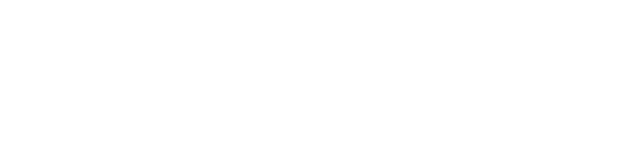
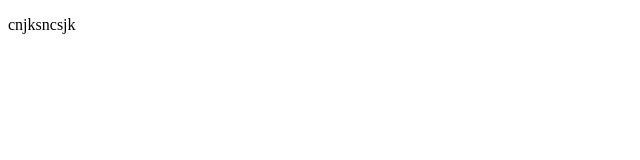
Before and after one commit to aashishwastaken/git-test, a plain HTML site: page templates/tests.html in a window 1280 px wide. Shown: the full height of the page, 0-640 px from the left. Drawn offline with Linux system fonts and the light colour scheme.

Commit message:
another one 2

```diff
--- a/templates/tests.html
+++ b/templates/tests.html
@@ -6,6 +6,6 @@
     <title>Document</title>
 </head>
 <body>
-
+    <p>cnjksncsjk</p>
 </body>
 </html>
```
